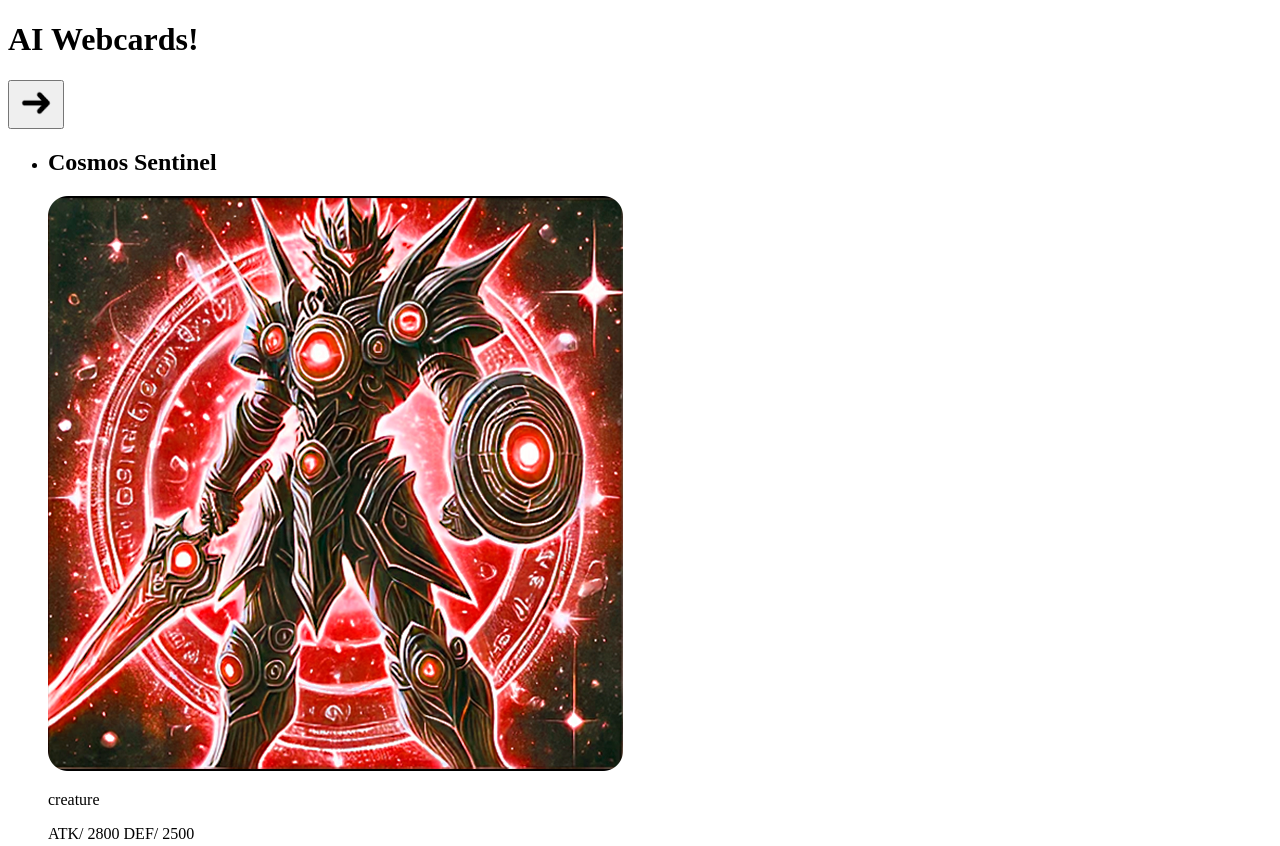
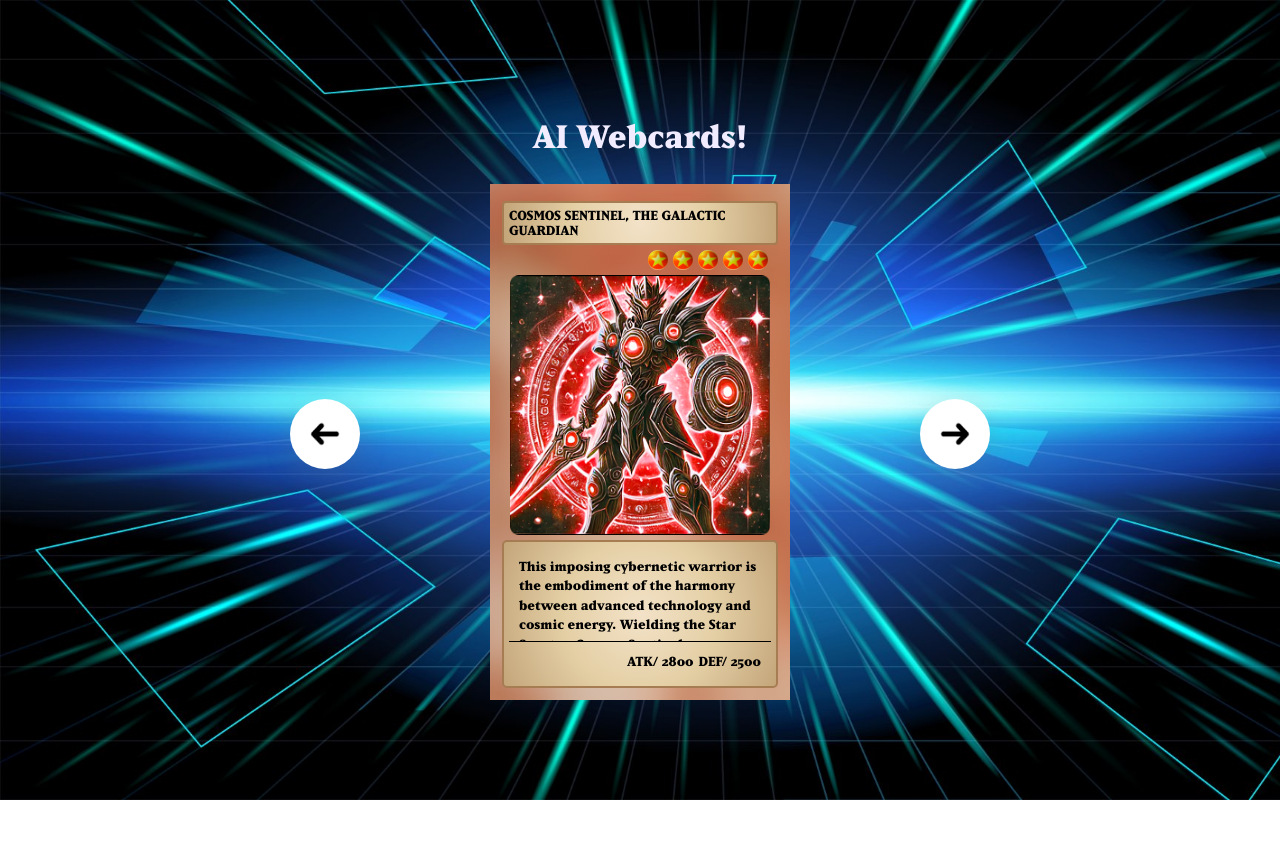
Before and after one commit to Pevarck/gettingstarted-projects, a plain HTML site: page Project5 - Webcards/index.html in a window 1280 px wide. Shown: the top 846 px of the page. After the commit the page ends 800 px from the top, so only its background shows below. Drawn offline with Linux system fonts and the light colour scheme.

Commit message:
creating css for the project and add description for each card

```diff
--- a/Project5 - Webcards/index.html
+++ b/Project5 - Webcards/index.html
@@ -4,6 +4,10 @@
     <meta charset="UTF-8" />
     <meta name="viewport" content="width=device-width, initial-scale=1.0" />
     <title>Webcards with IA - like Yu-gi-oh!</title>
+
+    <link rel="stylesheet" href="src/css/source.css">
+    <link rel="stylesheet" href="src/css/reset.css">
+    <link rel="stylesheet" href="src/css/styles.css">
   </head>
   <body>
     <header class="header">
@@ -18,7 +22,7 @@
         <li class="card bg-1 selected">
           <div class="face-card"></div>
 
-          <h2 class="name">Cosmos Sentinel</h2>
+          <h2 class="name">Cosmos Sentinel, the Galactic Guardian</h2>
 
           <div class="card-level">
             <span class="star"></span>
@@ -30,12 +34,16 @@
 
           <img
             src="src/imagens/cosmos-sentinel.png"
-            alt="Cosmos Sentinel"
+            alt="Cosmos Sentinel, the Galactic Guardian"
             class="card-image"
           />
 
           <div class="maininfo">
-            <p class="description">   creature
+            <p class="description">
+              This imposing cybernetic warrior is the embodiment of the
+              harmony between advanced technology and cosmic energy. Wielding
+              the Star Scepter, Cosmos Sentinel can manipulate space and
+              time, nullifying attacks and empowering allies.
             </p>
             <div class="atk-info">
               <span>ATK/ 2800</span>
@@ -47,7 +55,7 @@
         <li class="card bg-2">
           <div class="face-card"></div>
 
-          <h2 class="name">Nebuladragon</h2>
+          <h2 class="name">Nebuladragon, the Being of the Eternal Stars</h2>
 
           <div class="card-level">
             <span class="star"></span>
@@ -61,13 +69,16 @@
 
           <img
             src="src/imagens/nebuladragon.png"
-            alt="Nebuladragon"
+            alt="Nebuladragon, the Being of the Eternal Stars"
             class="card-image"
           />
 
           <div class="maininfo">
-            <p class="description"> creature
-
+            <p class="description">
+              A mythical creature born from the fusion of nebulae and stellar energy. With its
+              crystalline scales, Nebuladragon channels the power of the cosmos, devastating
+              its enemies with blasts of pure energy. It is said to appear only in times of
+              universal chaos, as a harbinger of renewal and celestial balance.
             </p>
             <div class="atk-info">
               <span>ATK/ 3200</span>
@@ -78,7 +89,7 @@
 
         <li class="card bg-3">
             <div class="face-card"></div>
-            <h2 class="name">Cyberblade Paladin</h2>
+            <h2 class="name">Cyberblade Paladin, the Digital Knight</h2>
             <div class="card-level">
               <span class="star"></span>
               <span class="star"></span>
@@ -86,11 +97,16 @@
             </div>
             <img
               src="src/imagens/cyberblade-paladin.png"
-              alt="Cyberblade Paladin"
+              alt="Cyberblade Paladin, the Digital Knight"
               class="card-image"
             />
             <div class="maininfo">
-              <p class="description"> creature
+              <p class="description">
+                Armed with the legendary Cyberblade, this cybernetic knight is
+                a protector of the digital dimensions. With enhanced reflexes and
+                an unwavering sense of justice, he fights invaders who threaten the
+                balance of the virtual and real worlds. His sword emanates a technological
+                glow that can cut through both physical matter and digital code.
               </p>
               <div class="atk-info">
                 <span>ATK/ 2600</span>
@@ -100,7 +116,7 @@
           </li>
           <li class="card bg-4">
             <div class="face-card"></div>
-            <h2 class="name">Mechadragon X</h2>
+            <h2 class="name">Mechadragon X, the Biomechanical Destroyer</h2>
             <div class="card-level">
               <span class="star"></span>
               <span class="star"></span>
@@ -112,11 +128,15 @@
             </div>
             <img
               src="src/imagens/mechadragon.png"
-              alt="Mechadragon X"
+              alt="Mechadragon X, the Biomechanical Destroyer"
               class="card-image"
             />
             <div class="maininfo">
-              <p class="description"> creature
+              <p class="description">
+                A deadly fusion of draconic biology and cybernetic engineering, Mechadragon X was created to
+                be the ultimate weapon. With its energized wings and multiple power cores, it is capable
+                of unleashing devastating blasts and neutralizing even the strongest adversaries. Its presence
+                on the battlefield is a harbinger of imminent destruction, known as the “End of Ages.”
               </p>
               <div class="atk-info">
                 <span>ATK/ 3500</span>
@@ -126,7 +146,7 @@
           </li>
           <li class="card bg-5">
             <div class="face-card"></div>
-            <h2 class="name">Archmage Stellarion</h2>
+            <h2 class="name">Archmage Stellarion, Guardian of the Stars</h2>
             <div class="card-level">
               <span class="star"></span>
               <span class="star"></span>
@@ -134,11 +154,15 @@
             </div>
             <img
               src="src/imagens/archmage.png"
-              alt="Archmage Stellarion"
+              alt="Archmage Stellarion, Guardian of the Stars"
               class="card-image"
             />
             <div class="maininfo">
-              <p class="description"> creature
+              <p class="description">
+                An enigmatic mage who manipulates the forces of the cosmos to protect universal balance.
+                Archmage Stellarion uses his Cosmic Scepter to channel spells of starlight, banishing enemies
+                to distant dimensions or empowering allies with astral energy. His presence on the battlefield
+                is shrouded in mystery and power, and he is revered as the "Sage of the Infinite."
               </p>
               <div class="atk-info">
                 <span>ATK/ 2400</span>
@@ -148,7 +172,7 @@
           </li>
           <li class="card bg-6">
             <div class="face-card"></div>
-            <h2 class="name">Aegis Knight</h2>
+            <h2 class="name">Aegis Knight, Guardian of the Firmament</h2>
             <div class="card-level">
               <span class="star"></span>
               <span class="star"></span>
@@ -157,11 +181,15 @@
             </div>
             <img
               src="src/imagens/aegis-knight.png"
-              alt="Aegis Knight"
+              alt="Aegis Knight, Guardian of the Firmament"
               class="card-image"
             />
             <div class="maininfo">
-              <p class="description"> creature
+              <p class="description">
+                Clad in armor forged from star fragments, Aegis Knight is the ultimate defender of the dimensions.
+                Wielding the Astral Sword and Celestial Shield, he has the power to nullify enemy attacks
+                and counterattack with blows of pure cosmic energy. His oath is to protect the balance between
+                light and darkness, and he is remembered as the "Fortress of the Cosmos."
               </p>
               <div class="atk-info">
                 <span>ATK/ 3000</span>
@@ -171,7 +199,7 @@
           </li>
           <li class="card bg-7">
             <div class="face-card"></div>
-            <h2 class="name">Stormbringer Dragon</h2>
+            <h2 class="name">Stormbringer Dragon, the Herald of Storms</h2>
             <div class="card-level">
               <span class="star"></span>
               <span class="star"></span>
@@ -181,11 +209,15 @@
             </div>
             <img
               src="src/imagens/stormbringer.png"
-              alt="Stormbringer Dragon"
+              alt="Stormbringer Dragon, the Herald of Storms"
               class="card-image"
             />
             <div class="maininfo">
-              <p class="description"> creature
+              <p class="description">
+                This mighty dragon dominates the skies, summoning thunder and lightning with the beat of
+                its wings. Stormbringer Dragon is the embodiment of nature’s fury, destroying everything
+                in its path with lightning blasts and piercing winds. Its appearance is said to be the
+                prelude to an endless storm, bringing destruction and renewal to the battlefields.
               </p>
               <div class="atk-info">
                 <span>ATK/ 2900</span>
--- /dev/null
+++ b/Project5 - Webcards/src/css/reset.css
@@ -0,0 +1,9 @@
+* {
+	margin: 0;
+    padding: 0;
+    box-sizing: border-box;
+}
+
+ul{
+    list-style: none;
+}
--- /dev/null
+++ b/Project5 - Webcards/src/css/source.css
@@ -0,0 +1,4 @@
+@font-face{
+    font-family: 'Yugioh';
+    src: url(../fontes/fonte-yu-gi-oh.otf);
+}
--- /dev/null
+++ b/Project5 - Webcards/src/css/styles.css
@@ -0,0 +1,169 @@
+body {
+	font-family: "Yugioh", serif;
+	background-image: url(../imagens/fundo-site.jpg);
+	background-repeat: no-repeat;
+	background-size: cover;
+    display: flex;
+    justify-content: center;
+    flex-direction: column;
+    min-height: 100vh;
+    gap: 30px;
+}
+
+.header {
+	display: flex;
+	justify-content: center;
+}
+
+.header .title {
+	color: #f1ecff;
+}
+
+.card {
+	opacity: 0;
+	display: flex;
+	flex-direction: column;
+	padding: 12px;
+    gap: 5px;
+    position: absolute;
+}
+
+.card.selected {
+	opacity: 1;
+    z-index: 1;
+}
+
+.characters-list {
+	width: 300px;
+	height: 500px;
+	border-radius: 10px;
+    position: relative;
+}
+
+.slider {
+	display: flex;
+	justify-content: center;
+	align-items: center;
+	gap: 130px;
+}
+
+.card .name {
+	font-size: 13px;
+	padding: 5px;
+	text-transform: uppercase;
+	background: radial-gradient(circle, #f3e2c8, #e4cfa5, #c4a57a);
+	border: 2px solid #a67c52;
+	border-radius: 4px;
+}
+
+.card .star {
+	width: 20px;
+	height: 20px;
+	background-image: url(../imagens/nivel-carta.png);
+	background-size: contain;
+	background-repeat: no-repeat;
+	display: inline-block;
+}
+
+.card .card-level {
+	display: flex;
+	justify-content: flex-end;
+	margin-right: 10px;
+	gap: 5px;
+}
+
+.card .card-image {
+	max-width: 260px;
+	align-self: center;
+}
+
+.card .maininfo {
+	border-radius: 5px;
+	max-width: 300px;
+	color: #000000;
+	background: radial-gradient(circle, #f3e2c8, #e4cfa5, #c4a57a);
+	border: 2px solid #a67c52;
+	text-align: left;
+	line-height: 1.5;
+    padding: 5px;
+}
+
+.card .maininfo .atk-info {
+	display: flex;
+	justify-content: flex-end;
+	gap: 5px;
+	padding: 10px;
+}
+
+.card .maininfo .atk-info span {
+	font-size: 13px;
+}
+
+.card .maininfo .description {
+	border-bottom: 1px solid #000000;
+	padding: 10px;
+	max-height: 95px;
+	overflow-y: scroll;
+	font-size: 13px;
+}
+
+.bg-1 {
+	background: url(../imagens/fundo-1.jpg) no-repeat;
+}
+.bg-2 {
+	background: url(../imagens/fundo-2.jpg) no-repeat;
+}
+.bg-3 {
+	background: url(../imagens/fundo-3.jpg) no-repeat;
+}
+.bg-4 {
+	background: url(../imagens/fundo-4.jpg) no-repeat;
+}
+.bg-5 {
+	background: url(../imagens/fundo-5.jpg) no-repeat;
+}
+.bg-6 {
+	background: url(../imagens/fundo-6.jpg) no-repeat;
+}
+.bg-7 {
+	background: url(../imagens/fundo-7.jpg) no-repeat;
+}
+
+.btn-seta{
+    background-color: #ffffff;
+    width: 70px;
+    height: 70px;
+    display: flex;
+    align-items: center;
+    justify-content: center;
+    border-radius: 50px;
+    border: 0;
+    cursor: pointer;
+    transition: background-color 0.2s ease-in-out;
+    box-shadow: rgba(100, 100, 111, 0.2) 0px 7px 29px 0px;
+}
+
+.btn-seta.btn-voltar{
+    transform: rotateY(180deg);
+}
+
+.btn-seta:hover{
+    background-color: #8351fe;
+}
+
+body::-webkit-scrollbar-track{
+    background-color: #c08057;
+}
+
+::-webkit-scrollbar {
+    width: 10px;
+}
+
+::-webkit-scrollbar-thumb {
+    background: #c08057;
+    border-radius: 10px;
+}
+
+::-webkit-scrollbar-thumb:hover {
+    background: #c08057;
+}
```
